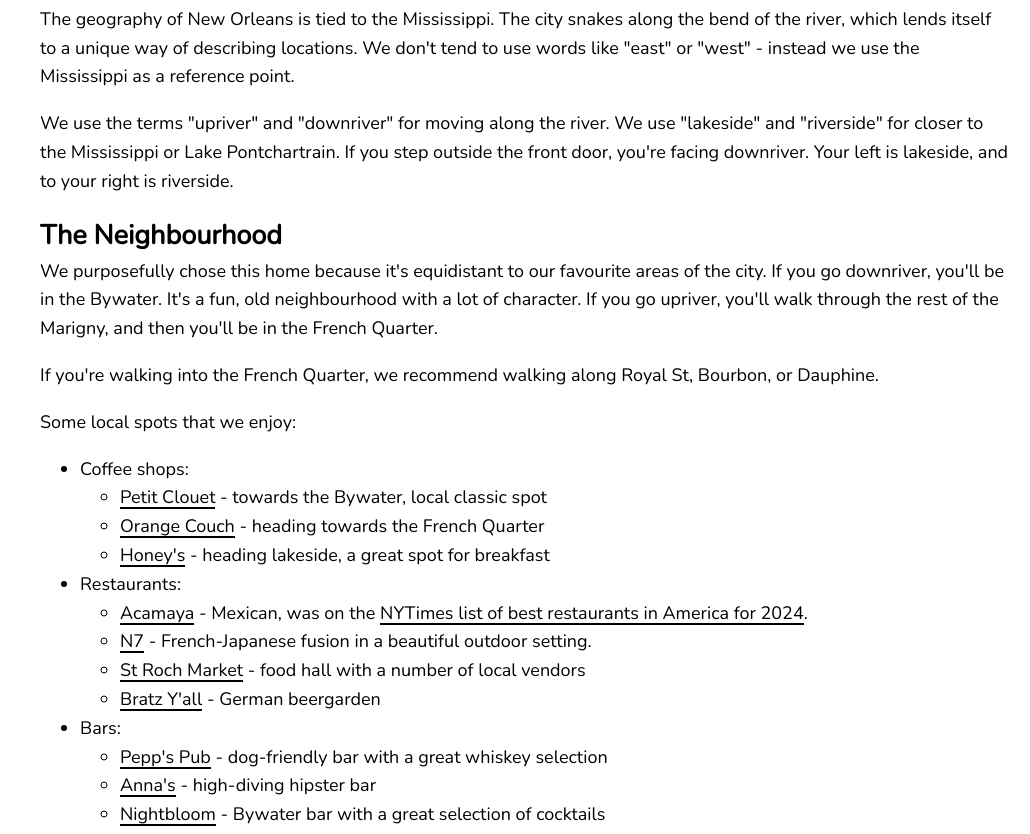
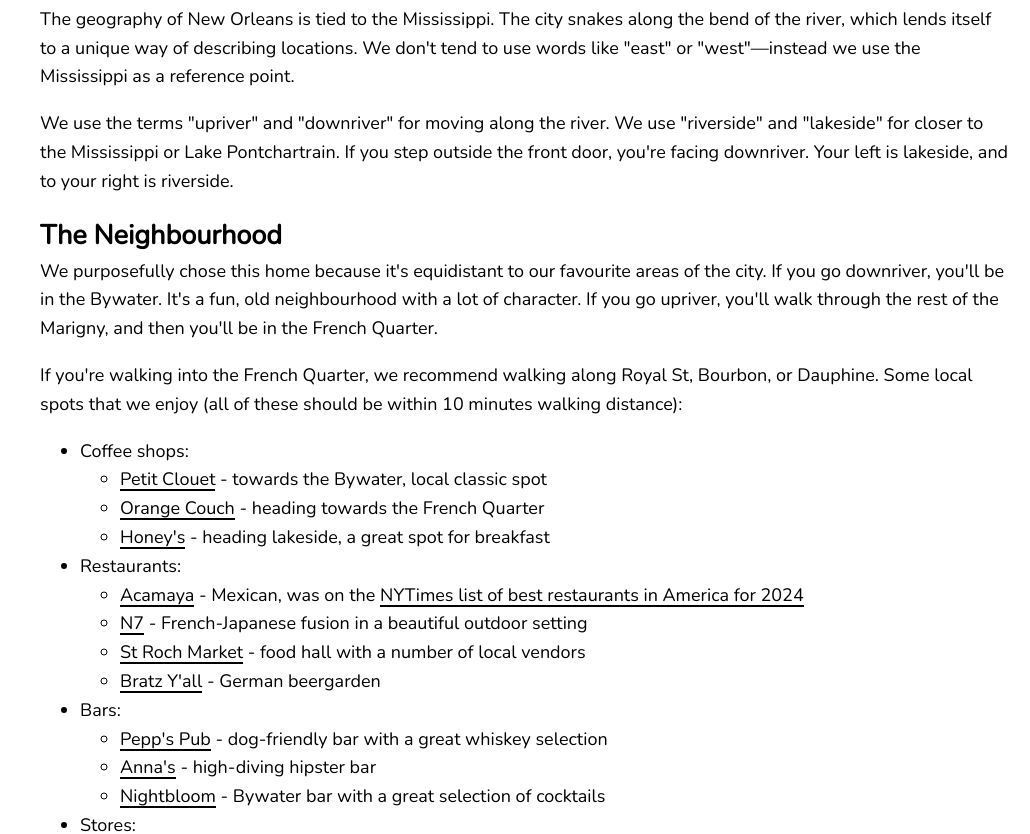
Before and after one commit to malrase/malrasedotcom, a Next.js app: page /blue-house in a window 1280 px wide. Shown: the part 734-1568 px from the top of the page, without its empty margins (250-1280 px from the left). Built offline with nearby package versions, Linux system fonts and the light colour scheme.

Commit message:
Copy editing

```diff
--- a/pages/blue-house/index.js
+++ b/pages/blue-house/index.js
@@ -51,12 +51,12 @@
       <p>
         The geography of New Orleans is tied to the Mississippi. The city snakes along
         the bend of the river, which lends itself to a unique way of describing locations.
-        We don't tend to use words like "east" or "west" - instead we use the Mississippi
+        We don't tend to use words like "east" or "west"—instead we use the Mississippi
         as a reference point.
       </p>
       <p>
         We use the terms "upriver" and "downriver" for moving along the river. We
-        use "lakeside" and "riverside" for closer to the Mississippi or Lake Pontchartrain.
+        use "riverside" and "lakeside" for closer to the Mississippi or Lake Pontchartrain.
         If you step outside the front door, you're facing downriver. Your left is
         lakeside, and to your right is riverside.
       </p>
@@ -69,11 +69,10 @@
         through the rest of the Marigny, and then you'll be in the French Quarter.
       </p>
 
-      <p>If you're walking into the French Quarter, we recommend walking along
-        Royal St, Bourbon, or Dauphine.
-      </p>
-
-      <p>Some local spots that we enjoy:
+      <p>
+        If you're walking into the French Quarter, we recommend walking along
+        Royal St, Bourbon, or Dauphine. Some local spots that we enjoy (all of these
+        should be within 10 minutes walking distance):
         <ul>
           <li>
             Coffee shops:
@@ -94,10 +93,10 @@
           </li>
           <ul>
             <li>
-              <a href='https://maps.app.goo.gl/WyA3jExMoR4zKXy89'>Acamaya</a> - Mexican, was on the <a href='https://www.nytimes.com/interactive/2024/dining/best-restaurants-america.html#acamaya'>NYTimes list of best restaurants in America for 2024</a>.
+              <a href='https://maps.app.goo.gl/WyA3jExMoR4zKXy89'>Acamaya</a> - Mexican, was on the <a href='https://www.nytimes.com/interactive/2024/dining/best-restaurants-america.html#acamaya'>NYTimes list of best restaurants in America for 2024</a>
             </li>
             <li>
-              <a href='https://maps.app.goo.gl/hZ2Qf4wGPbDHoJK59'>N7</a> - French-Japanese fusion in a beautiful outdoor setting.
+              <a href='https://maps.app.goo.gl/hZ2Qf4wGPbDHoJK59'>N7</a> - French-Japanese fusion in a beautiful outdoor setting
             </li>
             <li>
               <a href='https://maps.app.goo.gl/QbBBTZWgn9CKjjXG9'>St Roch Market</a> - food hall with a number of local vendors
```
